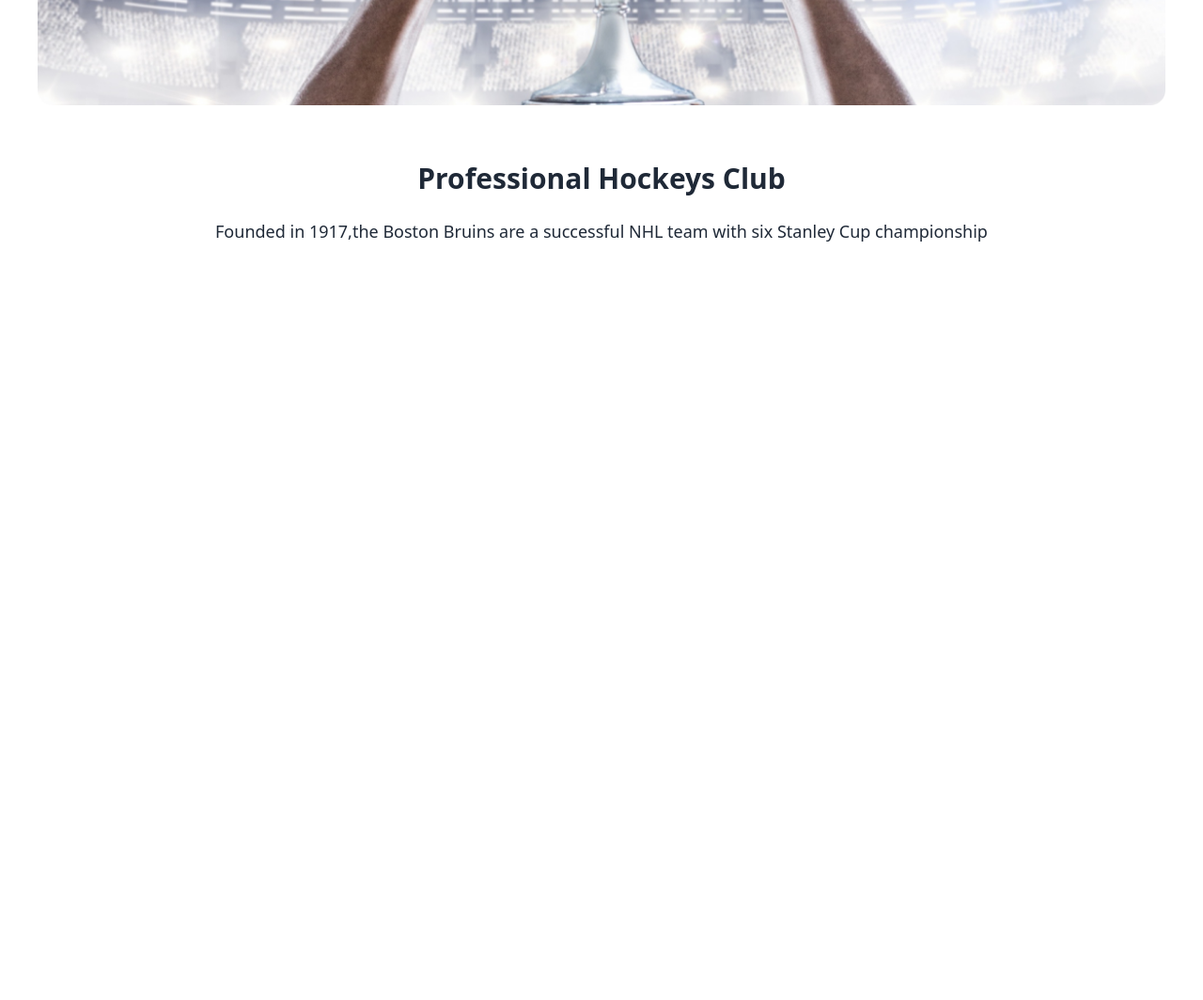
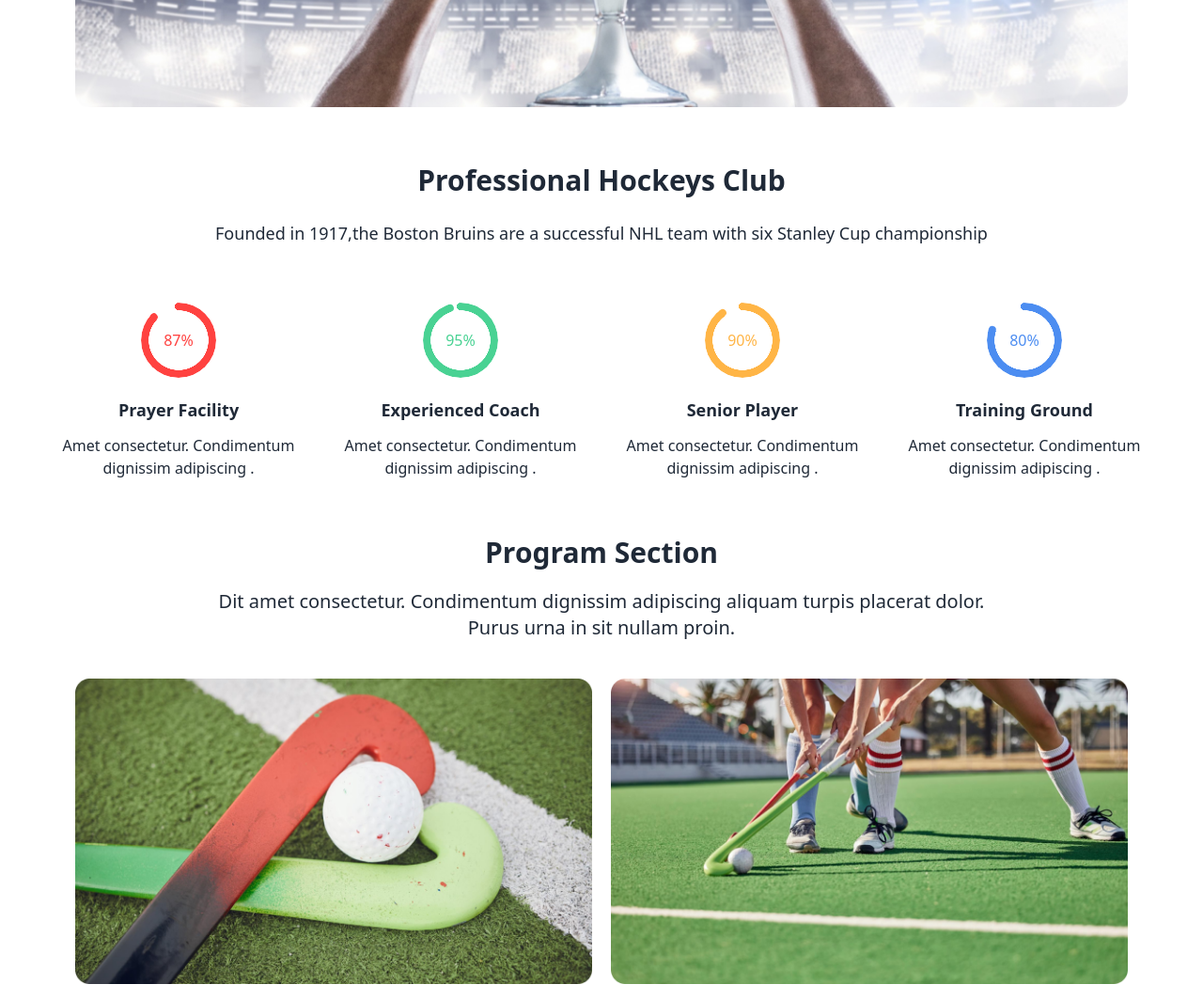
Before and after one commit to jabir6k/hockey-shop-git, a plain HTML site: page index.html in a window 1280 px wide. Shown: the part 612-1676 px from the top of the page at 94% size. Before the commit the page ends 912 px from the top, so only its background shows below. Drawn offline with nearby package versions, Linux system fonts and the light colour scheme.

Commit message:
added carousel, radial progress and other items

```diff
--- a/index.html
+++ b/index.html
@@ -63,12 +63,13 @@
         </div>
         <div class="navbar-end ">
           <i class="fa-solid fa-magnifying-glass p-4 hidden lg:flex "></i>
-          <a class="btn bg-[#FF4240] sm:btn w-[124px]  lg:font-bold lg:text-lg">Get Ticket</a>
+          <a class="btn bg-[#FF4240] sm:btn btn-sm  lg:font-bold lg:text-lg">Get Ticket</a>
         </div>
       </div>
     </header>
     <main>
-      <div class="carousel w-full px-10 lg:py-5 mx-auto  ">
+      <div class="px-10 py-10 mx-auto">
+        <div class="carousel w-full px-10 lg:py-5 mx-auto  ">
         <div id="" class="carousel-item relative w-full">
           <img src="Images/1.png" class="w-full" />
           <div class="absolute flex lg:justify-between sm:flex justify-center  transform -translate-y-1/2 left-5 right-5 top-1/2">
@@ -77,14 +78,63 @@
           </div>
         </div>
 
-      </div>
-      <div class="bg-base-100 px-10 py-10 mx-auto">
-       <div class="flex flex-col justify-center items-center gap-y-6">
-         <h2 class="text-3xl font-extrabold">Professional Hockeys Club</h2>
+        </div>
+        <div class="bg-base-100 px-10 py-10 mx-auto">
+       <div class="flex flex-col justify-center items-center gap-y-6  ">
+         <h2 class="text-3xl font-extrabold ">Professional Hockeys Club</h2>
         <p class="text-lg font-medium">Founded in 1917,the Boston Bruins are a successful NHL team with six Stanley Cup championship </p>
       </div>
-      </div>
+        </div>
+        <!-- Radial progress -->
+        <div class="lg:flex flex-col-4 sm:grid grid-cols-1">
+        <div class="flex flex-col justify-center items-center p-5">
+          <div class="radial-progress bg-white text-[#FF4240]  " style="--value:87;" role="progressbar">87%</div>
+          <h2 class="mt-5 font-semibold text-lg">Prayer Facility</h2>
+        <p class="mt-3 text-center">Amet consectetur. Condimentum dignissim adipiscing .</p>
+        </div>
+        <div class="flex flex-col justify-center items-center p-5 ">
+          <div class="radial-progress bg-white text-[#49D293]  " style="--value:95;" role="progressbar">95%</div>
+          <h2 class="mt-5 font-semibold text-lg">Experienced Coach</h2>
+        <p class="mt-3 text-center">Amet consectetur. Condimentum dignissim adipiscing .</p>
+        </div>
+        <div class="flex flex-col justify-center items-center p-5">
+          <div class="radial-progress bg-white text-[#FFB546]   " style="--value:90;" role="progressbar">90%</div>
+          <h2 class="mt-5 font-semibold text-lg">Senior Player</h2>
+        <p class="mt-3 text-center">Amet consectetur. Condimentum dignissim adipiscing .</p>
+        </div>
+        <div class="flex flex-col justify-center items-center p-5">
+          <div class="radial-progress bg-white text-[#4C8DF1]  " style="--value:80;" role="progressbar">80%</div>
+          <h2 class="mt-5 font-semibold text-lg">Training Ground</h2>
+        <p class="mt-3 text-center">Amet consectetur. Condimentum dignissim adipiscing .</p>
+        </div>
+        </div>
+        <!-- Program Sections -->
+        <div class="flex flex-col justify-center items-center mt-10">
+          <h2 class="font-extrabold text-3xl">Program Section</h2>
+          <p class="font-medium text-xl text-center mt-5">Dit amet consectetur. Condimentum dignissim adipiscing aliquam turpis placerat dolor. <br> Purus urna in sit nullam proin. </p>
+        </div>
+        <!-- Program Sections banners -->
+        <div class="px-10 py-10 mx-auto ">
+          <div class=" lg:flex flex-cols-2 gap-5 sm:flex flex-col-1   ">
+            <div>
+          <img src="Images/2.png" alt="">
+            </div>
+            <div>
+          <img src="Images/3.png" alt="">
+            </div>
+            </div>
+            <div class="mt-5 ">
+          <img src="Images/4.png" alt="">
+            </div>
+        </div>
+     </div>
     </main>
+
+
+
+
+
+
     <footer></footer>
 </body>
 </html>
```
